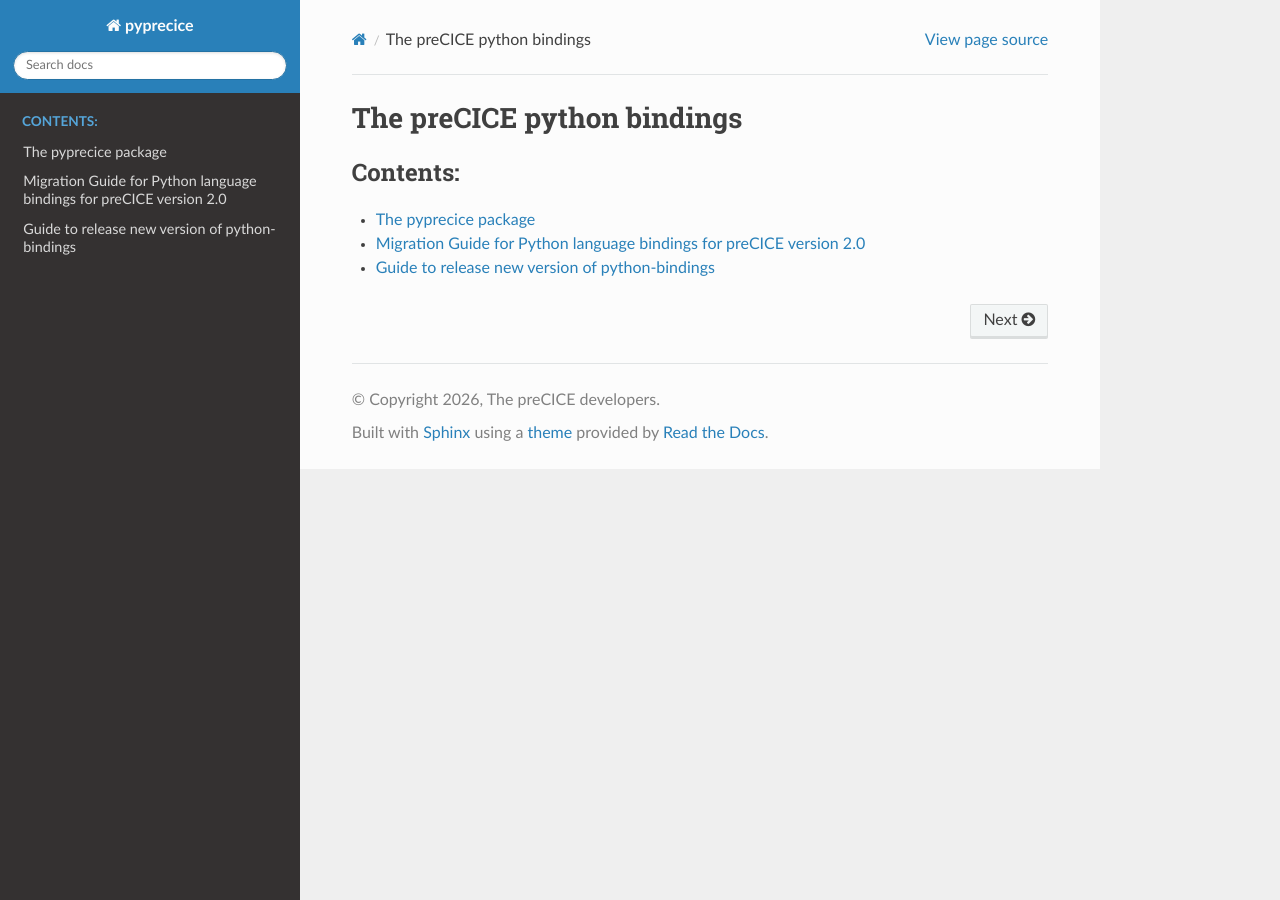
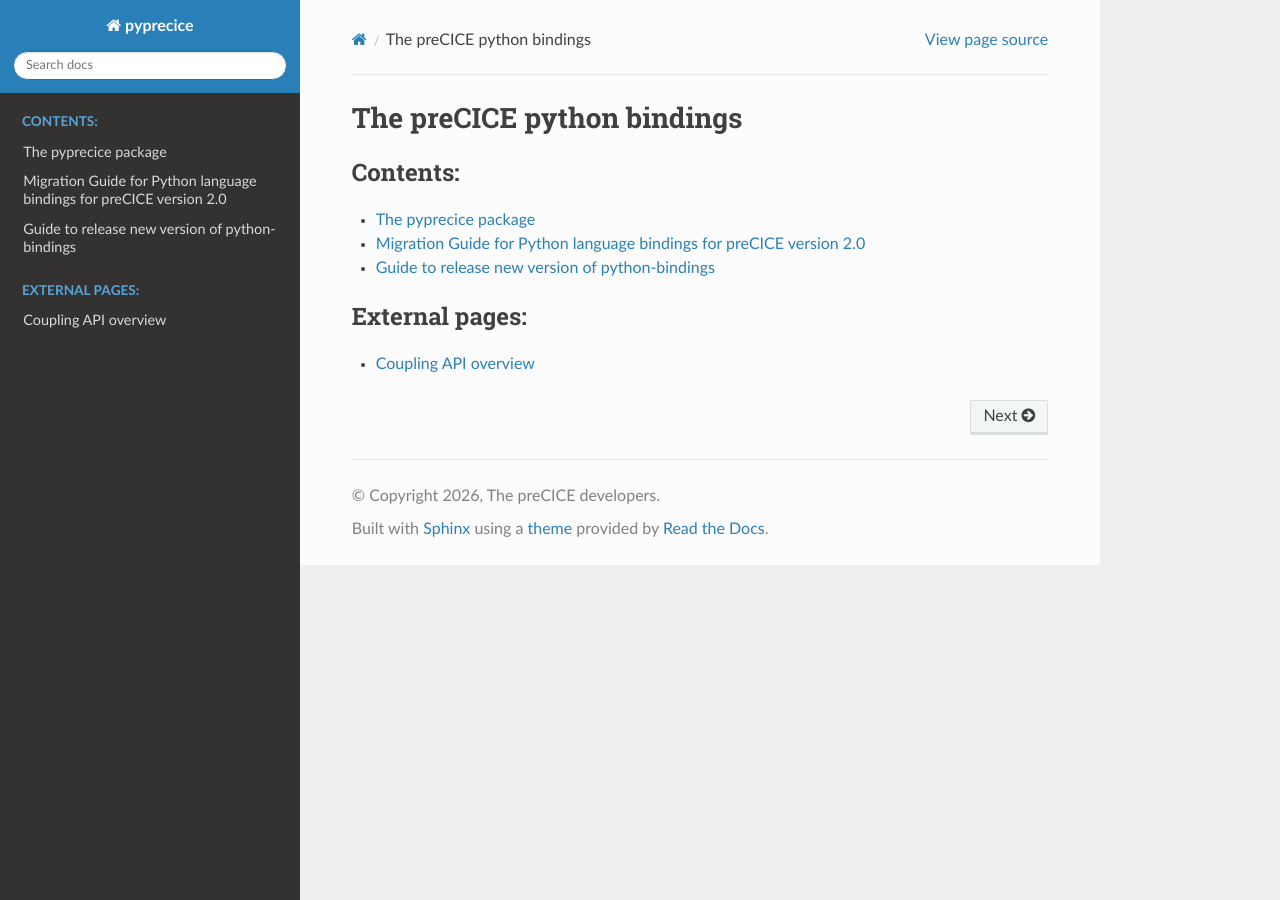
Before and after one commit to precice/python-bindings, a Sphinx documentation site: the page built from docs/index.rst, in a window 1280 px wide. Built offline with Sphinx 7.4.7 and the Read the Docs theme 3.1.0, drawn with Linux system fonts in a browser that asks for light colours.

```diff
--- a/docs/index.rst
+++ b/docs/index.rst
@@ -8,3 +8,8 @@ The preCICE python bindings
    precice
    MigrationGuide
    ReleaseGuide
+
+.. toctree::
+   :caption: External pages:
+
+   Coupling API overview <https://precice.org/couple-your-code-api.html>
```
